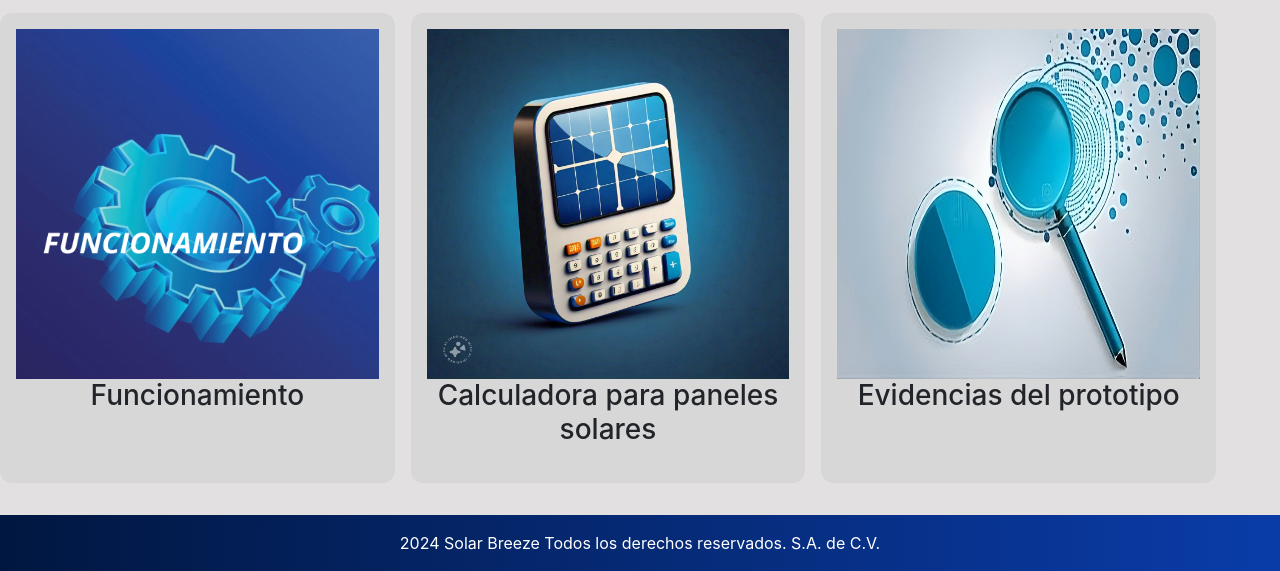
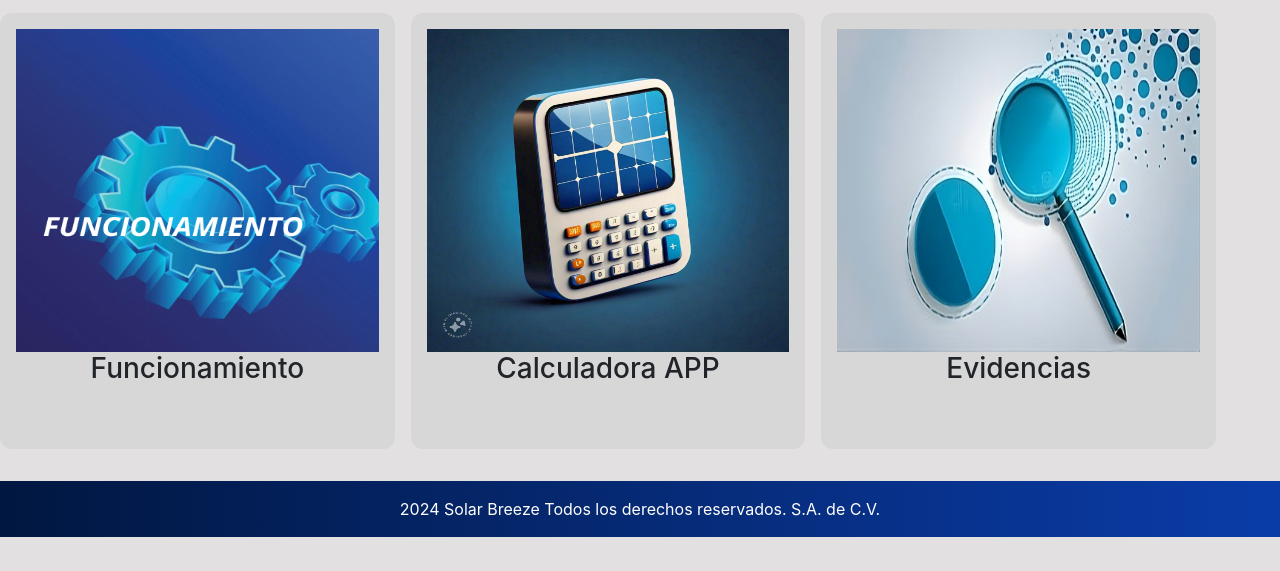
Before and after one commit to paco1243/solarbreezer.github.io, a plain HTML site: page index.html in a window 1280 px wide. Shown: the part 748-1319 px from the top of the page. After the commit the page ends 1285 px from the top, so only its background shows below. Drawn offline with nearby package versions, Linux system fonts and the light colour scheme.

Commit message:
Update index.html

```diff
--- a/index.html
+++ b/index.html
@@ -47,12 +47,12 @@
 <div class="producto">
     <a href="calculadora.html">
     <img src="calculadorapane.jpeg" alt="Calculadora"> </a>
-    <h3>Calculadora para paneles solares</h3>
+    <h3>Calculadora APP</h3>
     </div>
     <div class="producto">
         <a href="evidencias.html">
         <img src="evidencia-transformed.jpeg" alt="Evidencia"> </a>
-        <h3> Evidencias del prototipo</h3>
+        <h3> Evidencias</h3>
         </div>
     </div>
 </section>
```
